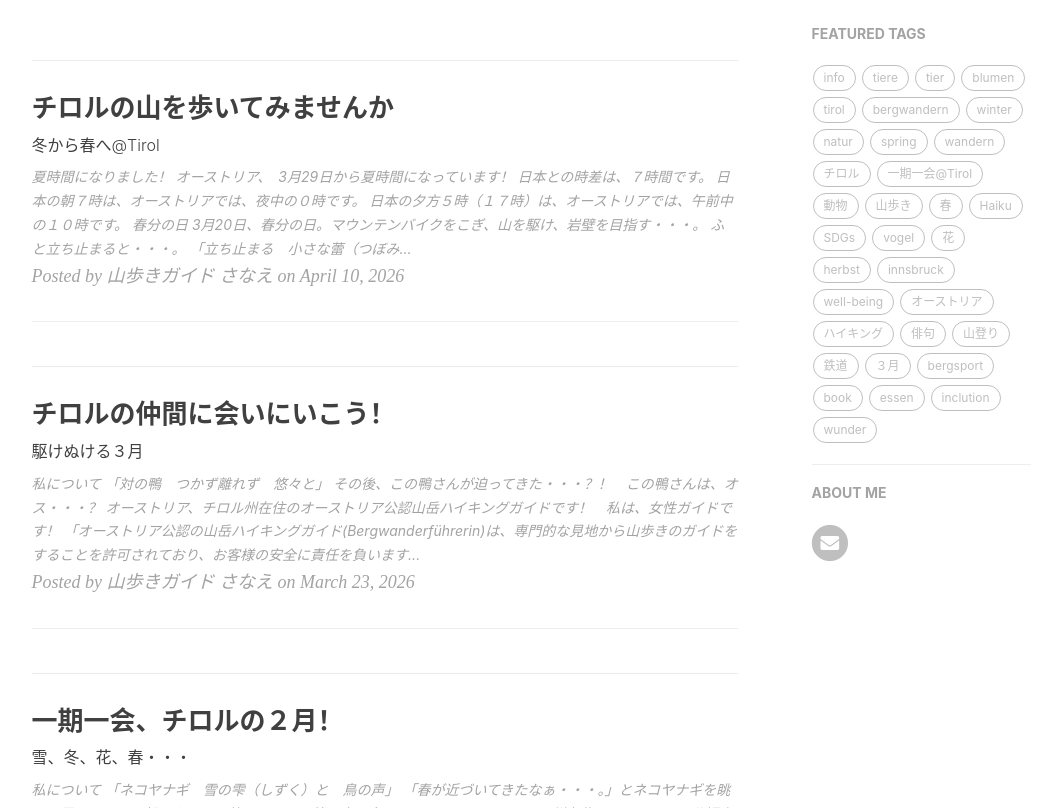
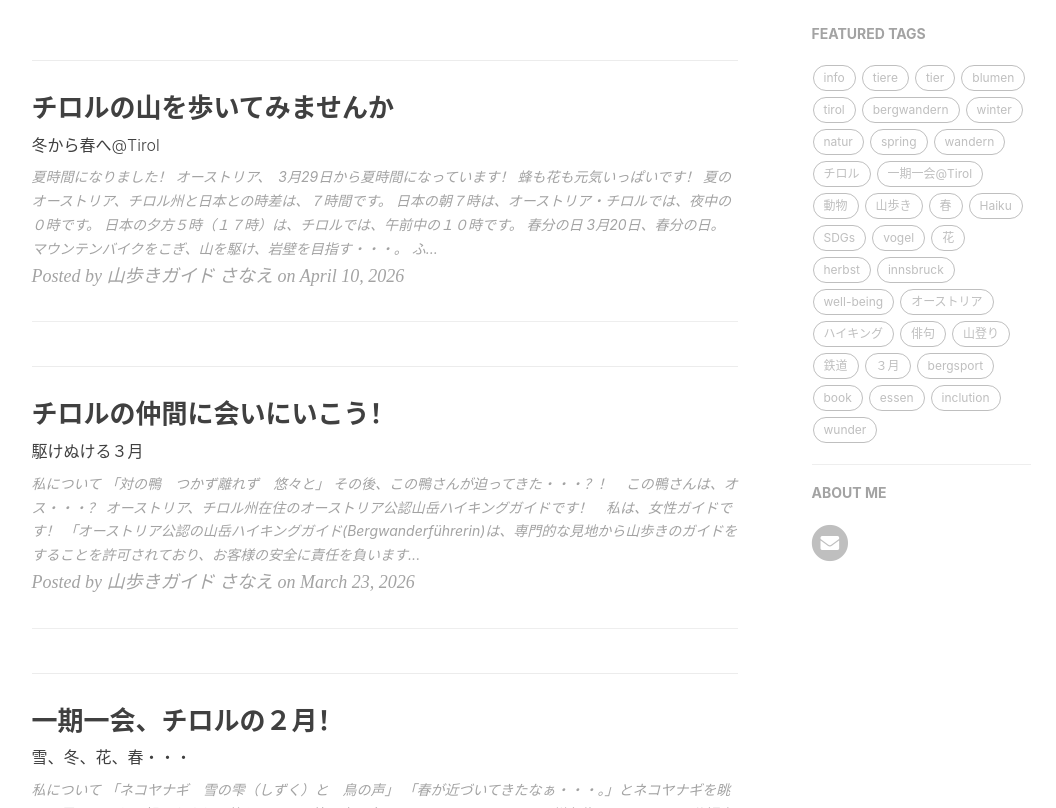
Before and after one commit to yamayagi/yamayagi.github.io, a Jekyll site: the page built from index.html, in a window 1280 px wide and 900 px high, scrolled down 330 px, cut to the strip 92-900 px from the top of the window. Shown: the whole strip, without its empty margins (136-1192 px from the left). Built offline with Jekyll 4.4.1, drawn with Linux system fonts in a browser that asks for light colours; nearby versions of some CDN libraries; the list of posts is cut into pages by our own code; comment, search, counter and statistics services are not loaded.

Commit message:
Update 2026-04-10-info.md

```diff
--- a/_posts/2026-04-10-info.md
+++ b/_posts/2026-04-10-info.md
@@ -8,13 +8,16 @@
 
 オーストリア、　3月29日から夏時間になっています！
 
+蜂も花も元気いっぱいです！
+
 ![20260407hachi](https://piwigo.schickl.de/i.php?/upload/2026/04/09/20260409154346-115ee3f8-me.jpg)
 
-日本との時差は、７時間です。
+夏のオーストリア、チロル州と日本との時差は、７時間です。
 
-日本の朝７時は、オーストリアでは、夜中の０時です。
+日本の朝７時は、オーストリア・チロルでは、夜中の０時です。
 
-日本の夕方５時（１７時）は、オーストリアでは、午前中の１０時です。
+日本の夕方５時（１７時）は、チロルでは、午前中の１０時です。
+
 
 # 春分の日
 
@@ -33,13 +36,16 @@
 
 ![20260331erika](https://piwigo.schickl.de/i.php?/upload/2026/04/10/20260410110727-1c327153-me.jpg)
 
+「大丈夫？　寒いねエリカ　やよい雪」
+
+エリカ（Erika）の別名は、「シュネーハイデ（Schneeheide）」。直訳すると・・・。
+
+「雪の荒野」。
 
 
+# 　山に登ろう！
 
 
-
-
-#
 
 #
 
```
